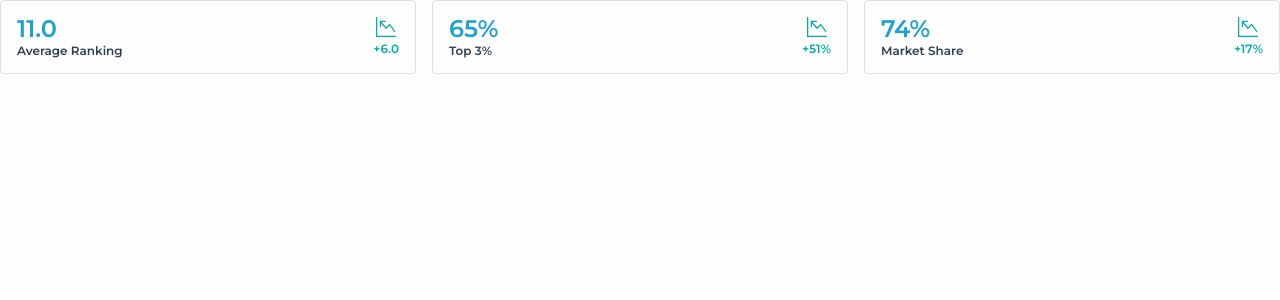
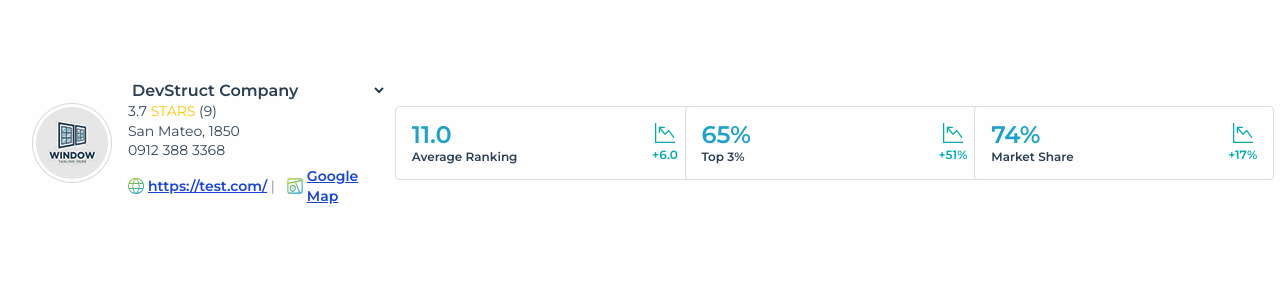
Before and after one commit to nbursa/trends-dash, a Vue app: page / in a window 1280 px wide. Shown: the top 300 px of the page. Built offline with nearby package versions, Linux system fonts and the light colour scheme; a web font is replaced by a local one.

Commit message:
feat: init dropdown

```diff
--- /dev/null
+++ b/src/components/LocationDropdown.vue
@@ -0,0 +1,71 @@
+<template>
+  <div class="flex items-start gap-4">
+    <div class="flex flex-col text-sm gap-0.5">
+      <select v-model="localSelectedId" @change="emitSelected" class="text-base font-semibold mb-1">
+        <option v-for="loc in locations" :key="loc.id" :value="loc.id">
+          {{ loc.name }}
+        </option>
+      </select>
+
+      <div class="text-soft leading-tight">
+        {{ selected.ave_review_rating?.toFixed(1) }} <span class="text-yellow-400">STARS</span> ({{
+          selected.review_count
+        }})
+      </div>
+
+      <div class="text-soft leading-tight">
+        {{ formatAddress(selected) }}
+      </div>
+
+      <div class="text-soft leading-tight">{{ selected.primary_phone }}</div>
+
+      <div class="flex items-center gap-2 pt-1">
+        <a
+          v-if="selected.website_url"
+          :href="selected.website_url ?? undefined"
+          target="_blank"
+          class="text-link text-sm font-semibold underline flex items-center gap-1"
+        >
+          <img src="@/assets/icons/globe.svg" class="w-4 h-4" />
+          <span>{{ selected.website_url }}</span>
+        </a>
+
+        <span v-if="selected.website_url && selected.map_url" class="text-muted px-1">|</span>
+
+        <a
+          v-if="selected.map_url"
+          :href="selected.map_url ?? undefined"
+          target="_blank"
+          class="text-link text-sm font-semibold underline flex items-center gap-1"
+        >
+          <img src="@/assets/icons/map.svg" class="w-4 h-4" />
+          <span>Google Map</span>
+        </a>
+      </div>
+    </div>
+  </div>
+</template>
+
+<script setup lang="ts">
+import { ref } from 'vue'
+import { defineProps, defineEmits } from 'vue'
+import locations from '@/data/Locations.json'
+import type { Location } from '@/types/location'
+
+const props = defineProps<{
+  selected: Location
+}>()
+
+const emit = defineEmits(['update:selected'])
+
+const localSelectedId = ref(props.selected.id)
+
+function emitSelected() {
+  const newSelected = locations.find((loc) => loc.id === Number(localSelectedId.value))
+  if (newSelected) emit('update:selected', newSelected)
+}
+
+function formatAddress(loc: Location) {
+  return [loc.address, loc.city, loc.zip_code].filter(Boolean).join(', ')
+}
+</script>
--- a/src/components/MetricCard.vue
+++ b/src/components/MetricCard.vue
@@ -1,5 +1,5 @@
 <template>
-  <div class="bg-background p-4 rounded-sm border border-default flex items-center gap-4 w-full">
+  <div class="bg-background p-4 rounded-sm border border-default flex items-center gap-4 w-[300px]">
     <div class="flex flex-col justify-center gap-1 flex-1">
       <div class="text-accent text-2xl font-semibold leading-none">{{ value }}</div>
       <div class="text-text text-xs font-semibold leading-none">{{ label }}</div>
--- a/src/pages/DashboardPage.vue
+++ b/src/pages/DashboardPage.vue
@@ -3,6 +3,7 @@ import { computed, ref } from 'vue'
 import locations from '@/data/Locations.json'
 import trendsRaw from '@/data/trends.json'
 import type { Trend, TrendMap } from '@/types/trends'
+import LocationDropdown from '@/components/LocationDropdown.vue'
 import MetricCard from '@/components/MetricCard.vue'
 
 const selectedLocation = ref(locations[0]) // Default to the first location
@@ -44,7 +45,14 @@ function calcDelta(current: number, previous: number, isPercent = false) {
 </script>
 
 <template>
-  <div class="space-y-6">
+  <main class="w-full min-h-screen px-4 md:px-8 py-20 bg-background flex justify-center">
+    <div class="w-full mx-auto flex flex-col gap-8">
+      <div class="flex flex-col xl:flex-row items-center justify-between gap-6">
+        <div class="flex items-center gap-4">
+          <img src="@/assets/images/Logo.png" alt="Logo" class="w-20 h-auto mb-4" />
+          <LocationDropdown v-model:selected="selectedLocation" />
+        </div>
+
         <div class="grid grid-cols-1 md:grid-cols-3 gap-4">
           <MetricCard
             v-for="metric in metrics"
@@ -55,4 +63,6 @@ function calcDelta(current: number, previous: number, isPercent = false) {
           />
         </div>
       </div>
+    </div>
+  </main>
 </template>
```
Lines whose indentation alone changed are shown as unchanged.
